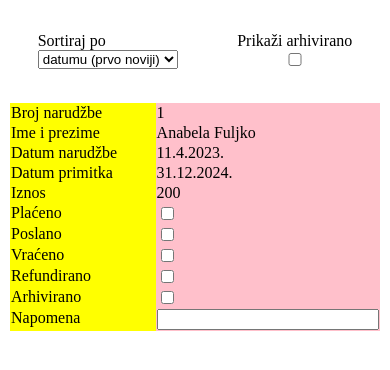
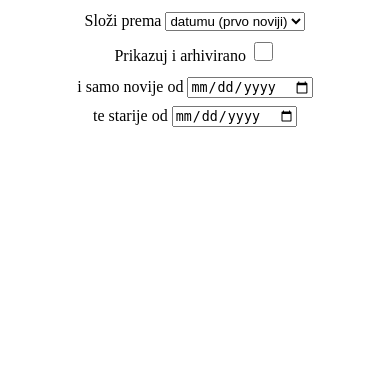
Before and after one commit to gausjordan/happiness, a PHP site: page /frontend/orders.html in a window 390 px wide. Shown: the top 370 px of the page. Run offline with PHP 8.4, Linux system fonts and the light colour scheme.

Commit message:
Orders page in progress 2

```diff
--- a/api-src/OrderController.php
+++ b/api-src/OrderController.php
@@ -268,8 +268,8 @@ class OrderController {
                 $result = null;
 
                 $result = $this->gateway->listAllOrders($urlQuery);
+
                 echo json_encode($result);
-
                 break;
 
             case "POST":
--- a/api/index.php
+++ b/api/index.php
@@ -98,7 +98,7 @@ switch ($uri[2]) {
 
         // Inspect and transform URL queries
         $urlQuery = $sanitize->unpackQueries($urlQuery);
-        $urlQuery = $sanitize->validateQueries($urlQuery, ["finished", "quantity", "order_item_id", "delete-item", "all-by-user", "unfinished", "limit", "order-by-asc", "order-by-desc", "show-all", "search"]);
+        $urlQuery = $sanitize->validateQueries($urlQuery, ["sizeof", "finished", "daterange", "quantity", "order_item_id", "delete-item", "all-by-user", "unfinished", "limit", "order-by-asc", "order-by-desc", "show-all", "search"]);
         $order_controller->processRequest($_SERVER["REQUEST_METHOD"], $uri[3] ?? null, $urlQuery);
 
         break;
--- a/frontend/index.js
+++ b/frontend/index.js
@@ -134,6 +134,7 @@ document.getElementById('menu-toggle').addEventListener('change', (e) => {
     hamburgerIcon.classList.add('menu');
 
     document.addEventListener("click", closeMainMenu);
+    document.addEventListener("keydown", closeMainMenu);
 
     function closeMainMenu(e) {
         e.stopPropagation();
@@ -143,6 +144,7 @@ document.getElementById('menu-toggle').addEventListener('change', (e) => {
         hamburgerIcon.classList.remove('menu');
         document.getElementById('menu-toggle').checked = false;
         document.removeEventListener("click", closeMainMenu);
+        document.removeEventListener("keydown", closeMainMenu);
     }
 });
 
--- a/frontend/orders.css
+++ b/frontend/orders.css
@@ -1,15 +1,3 @@
-nav#orders-options {
-    display: flex;
-    flex-direction: row;
-    justify-content: space-around;
-}
-
-nav#orders-options #order-manage-archived,
-nav#orders-options #order-filtering-options {
-    display: flex;
-    flex-direction: column;
-}
-
 @media screen and (min-width: 420px) {
 
     table#orders-list {
@@ -17,45 +5,86 @@ nav#orders-options #order-filtering-options {
         & tr td:nth-child(odd) {
             display: none;
         }
-
     }
 
 }
 
 @media screen and (max-width: 420px) {
 
+    input[type="checkbox"] {
+        accent-color: #555555;
+        height: 1.4em;
+        width: 1.4em;
+    }
     nav#orders-options {
-        margin: 2em 0em;
+        display: flex;
+        flex-direction: column;
+        flex-wrap: wrap;
+        align-items: center;
+        justify-content: space-around;
+    }
+
+    nav#orders-options div {
+        padding: 0.25em;
+        text-align: center;
+    }
+
+    nav#orders-options {
+        margin: 0em 0em;
     }
 
     table#orders-list {
 
         width: 100%;
 
-        & th {
+        /* Hide the header row in mobile mode */
+        & tr:first-child {
             display: none;
+        };
+
+        /* Entire table except for the hidden header */
+        & tr:not(:first-child) {
+            display: grid;
+            grid-template-columns: auto 1fr;
+            width: 100%;
+            margin: 2em 0em;
+
+            & td {
+                padding: 0.35em 0;
+                align-content: center;
+            }
+
+            /* Table captions */
+            & td:nth-child(odd) {
+                padding-right: 1em;
+            }
+
+            /* Table values */
+            & td:nth-child(even) {
+                font-weight: bold;
+            }
+
+            textarea {
+                box-sizing: border-box;
+                width: 100%;
+                resize:vertical;
+            }
         }
 
-        & tr {
-            display:grid;
-            grid-template-columns: auto auto;
+        tr {
+            box-sizing: border-box;
         }
 
-        & tr td:nth-child(odd) {
-            display:flex;
-            background-color: yellow;
+        /* Hide the HTML data template (to be cloned by the JS) */
+        tr.empty-template {
+            display: none;
+            background-color: red;
         }
 
-        & tr td:nth-child(even) {
-            display:flex;
-            background-color: pink;
+        /* Highlight every other row */
+        td:nth-child(4n+1),td:nth-child(4n+2) {
+            background-color: rgb(238, 238, 238);
         }
 
-
-        & input[type="text"] {
-            width: 100%;
-        }
     }
-
-
 }
--- a/frontend/orders.html
+++ b/frontend/orders.html
@@ -2,6 +2,14 @@
     if (localStorage.getItem("lang") === 'en') {
         document.title = "Store inventory";
         document.querySelector("h1").textContent = "Customer orders";
+        document.getElementById("order-filtering-options").querySelector("label").textContent = "Sort by";
+        document.getElementById("order-manage-archived").querySelector("label").textContent = "Show archived";
+        document.getElementById("order-filtering-options").querySelector("option[value='date-asc']").textContent = "date (newest first)";
+        document.getElementById("order-filtering-options").querySelector("option[value='date-desc']").textContent = "date (oldest first)";
+        document.getElementById("order-filtering-options").querySelector("option[value='price-asc']").textContent = "price (highest first)";
+        document.getElementById("order-filtering-options").querySelector("option[value='price-desc']").textContent = "price (lowest first)";
+        document.getElementById("date-filtering").querySelector("label[for='date-from']").innerHTML = "Ordered between"
+        document.getElementById("date-filtering").querySelector("label[for='date-to']").innerHTML = "and"
     } else {
         document.title = "Administracija ponude";
         document.querySelector("h1").textContent = "Narudžbe";
@@ -19,26 +27,38 @@
     <nav id="orders-options">
 
         <div id="order-filtering-options">
-            <label for="sorting-criteria">Sortiraj po</label>
+            <label for="sorting-criteria">Složi prema</label>
             <select name="sorting-criteria" id="sort-by">
                 <option value="date-asc">datumu (prvo noviji)</option>
                 <option value="date-desc">datumu (prvo stariji)</option>
-                <option value="price-arc">iznosu (prvo veći)</option>
+                <option value="price-asc">iznosu (prvo veći)</option>
                 <option value="price-desc">iznosu (prvo manji)</option>
             </select>
         </div>
 
         <div id="order-manage-archived">
-            <label for="show-archived">Prikaži arhivirano</label>
+            <label for="show-archived">Prikazuj i arhivirano</label>
             <input type="checkbox" name="show-archived" id="show-archived">
+        </div>
+
+        <div id="date-filtering">
+            <div>
+                <label for="date-from">i samo novije od</label>
+                <input type="date" name="date-from" id="date-from"></input>
+            </div>
+            <div>
+                <label for="date-to">te starije od</label>
+                <input type="date" name="date-to" id="date-to"></input>
+            </div>
         </div>
 
     </nav>
 
     <table id="orders-list">
+
         <tr>
             <th>Broj narudžbe</th>
-            <th>Ime i prezime</th>
+            <th>Naručitelj</th>
             <th>Datum narudžbe</th>
             <th>Datum primitka</th>
             <th>Iznos</th>
@@ -46,22 +66,26 @@
             <th>Poslano</th>
             <th>Vraćen proizvod</th>
             <th>Vraćen novac</th>
-            <th>Arhivirano</th>
+            <th>U arhivi</th>
             <th>Napomena</th>
         </tr>
-        <tr>
-            <td>Broj narudžbe</td><td>1</td>
-            <td>Ime i prezime</td><td>Anabela Fuljko</td>
-            <td>Datum narudžbe</td><td>11.4.2023.</td>
-            <td>Datum primitka</td><td>31.12.2024.</td>
-            <td>Iznos</td><td>200</td>
-            <td>Plaćeno</td><td><input type="checkbox"></input></td>
-            <td>Poslano</td><td><input type="checkbox"></input></td>
-            <td>Vraćeno</td><td><input type="checkbox"></input></td>
-            <td>Refundirano</td><td><input type="checkbox"></input></td>
-            <td>Arhivirano</td><td><input type="checkbox"></input></td>
-            <td>Napomena</td><td><input type="text"></input></td>
+
+        <tr class="empty-template">
+            <td name="order_id_caption"></td><td name="order_id_value"></td>
+            <td name="full_name_caption"></td><td name="full_name_value"></td>
+            <td name="date_ordered_caption"></td><td name="date_ordered_value"></td>
+            <td name="date_received_caption"></td><td name="date_received_value"></td>
+            <td name="total_caption"></td><td name="total_value"></td>
+            <td name="is_paid_caption"></td><td name="is_paid_value"><input type="checkbox"></input></td>
+            <td name="is_sent_caption"></td><td name="is_sent_value"><input type="checkbox"></input></td>
+            <td name="is_returned_caption"></td><td name="is_returned_value"><input type="checkbox"></input></td>
+            <td name="is_refunded_caption"></td><td name="is_refunded_value"><input type="checkbox"></input></td>
+            <td name="is_archived_caption"></td><td name="is_archived_value"><input type="checkbox"></input></td>
+            <td name="note_caption"></td><td name="note_value"><textarea></textarea></td>
         </tr>
 
 
+
+
+
 </body>
```
Also changed, not shown: api-src/OrderGateway.php (+42 -2 lines), frontend/orders.js (+135 -9 lines), mySQLdbDump/happinessdb.sql (+3 -3 lines).
